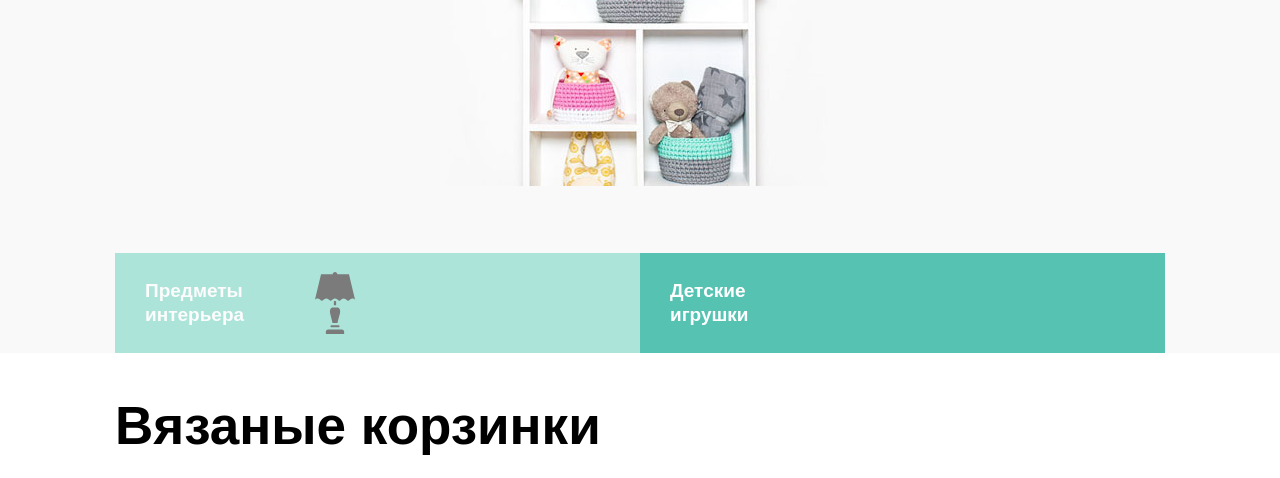
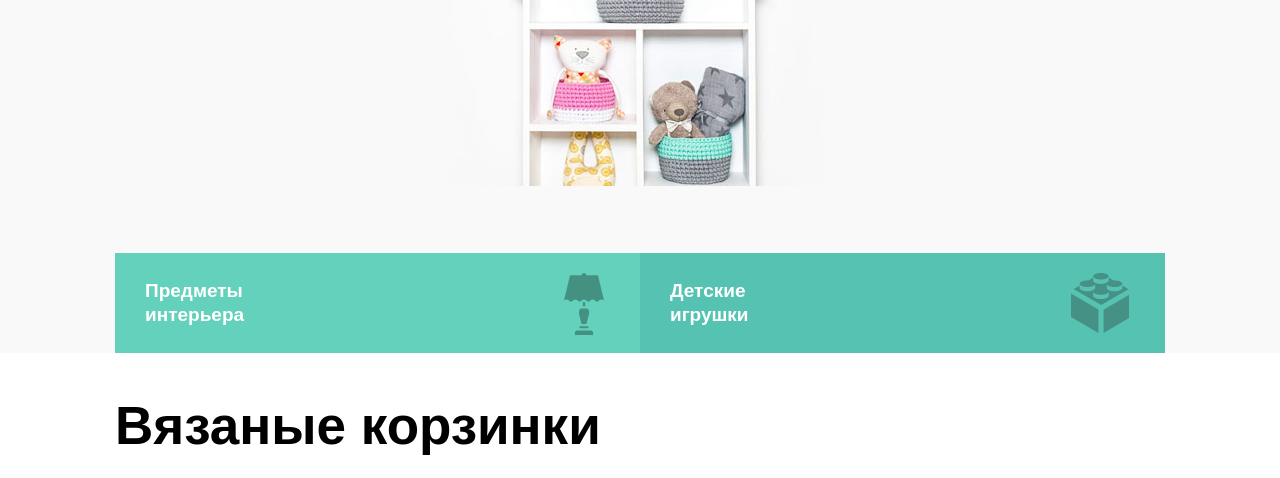
Before and after one commit to Dorofeev-Aleksey/299055-mishka, a plain HTML site: page index.html in a window 1280 px wide. Shown: the part 322-800 px from the top of the page. Drawn offline with nearby package versions, Linux system fonts and the light colour scheme; files that its build step writes are made by us from their sources.

Commit message:
ÐАдаÐптивная сетка

```diff
--- a/less/blocks/page-promo.less
+++ b/less/blocks/page-promo.less
@@ -32,13 +32,35 @@
   }
   &__catalog-item--bg1 {
     background-color: #63d1bb;
+    position: relative;
+  }
+  &__catalog-item--bg1::after {
+    content: "";
+    position: absolute;
+    left: 200px;
+    top: 20px;
+    width: 44px;
+    height: 66px;
     background-image: url(../img/icon-interior.svg);
     background-repeat: no-repeat;
-    background-position: 200px center;
-    opacity: 0.5;
+    background-position: 2px 0;
+    opacity: 0.3;
   }
   &__catalog-item--bg2 {
     background-color: #56c3b2;
+    position: relative;
+  }
+  &__catalog-item--bg2::after {
+    content: "";
+    position: absolute;
+    left: 185px;
+    top: 20px;
+    width: 60px;
+    height: 66px;
+    background-image: url(../img/icon-toy.svg);
+    background-repeat: no-repeat;
+    background-position: 2px 0;
+    opacity: 0.3;
   }
   &__text {
     width: 108px;
@@ -71,6 +93,12 @@
       display: flex;
       flex-direction: row;
     }
+    &__catalog-item--bg1::after {
+      left: 255px;
+    }
+    &__catalog-item--bg2::after {
+      left: 242px;
+    }
   }
 }
 
@@ -90,5 +118,11 @@
     &__br {
     display: none;
     }
+    &__catalog-item--bg1::after {
+      left: 447px;
+    }
+    &__catalog-item--bg2::after {
+      left: 429px;
+    }
   }
 }
```
